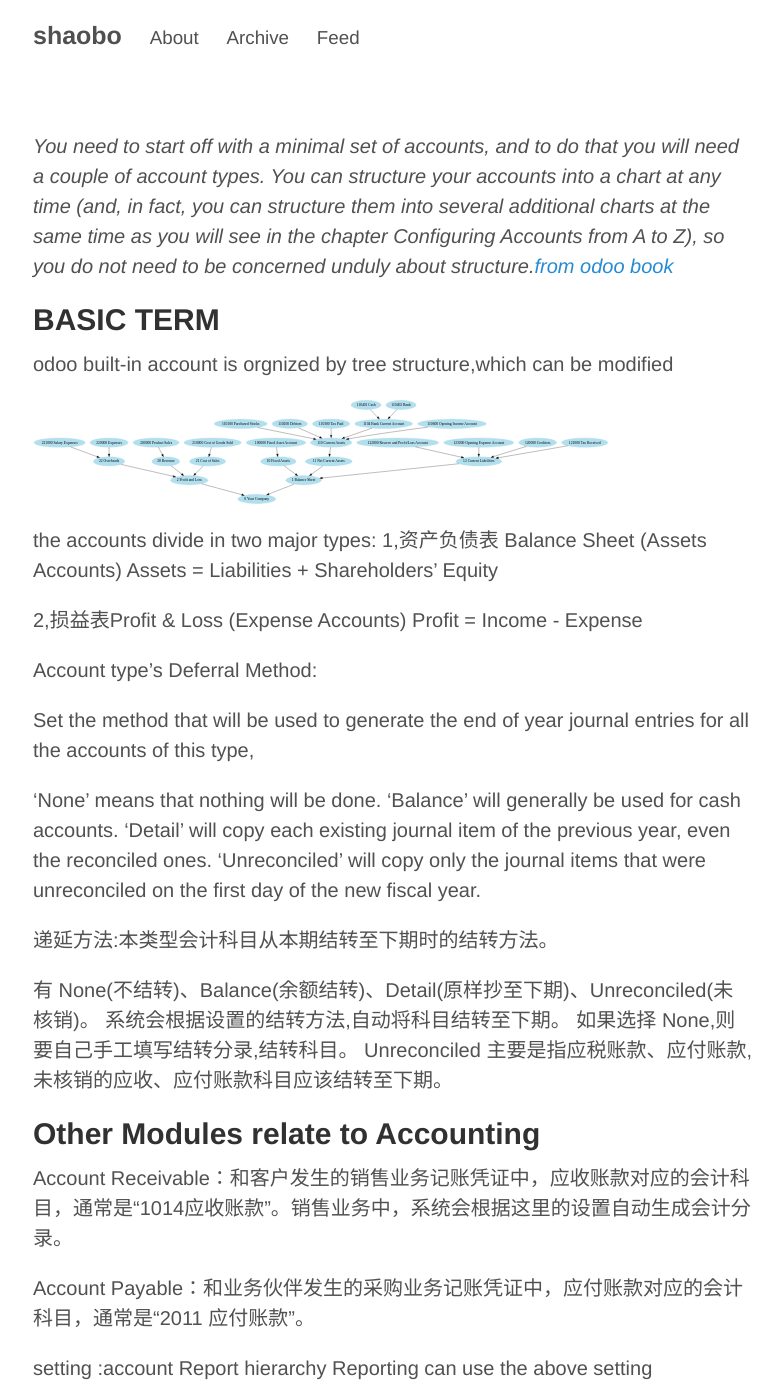
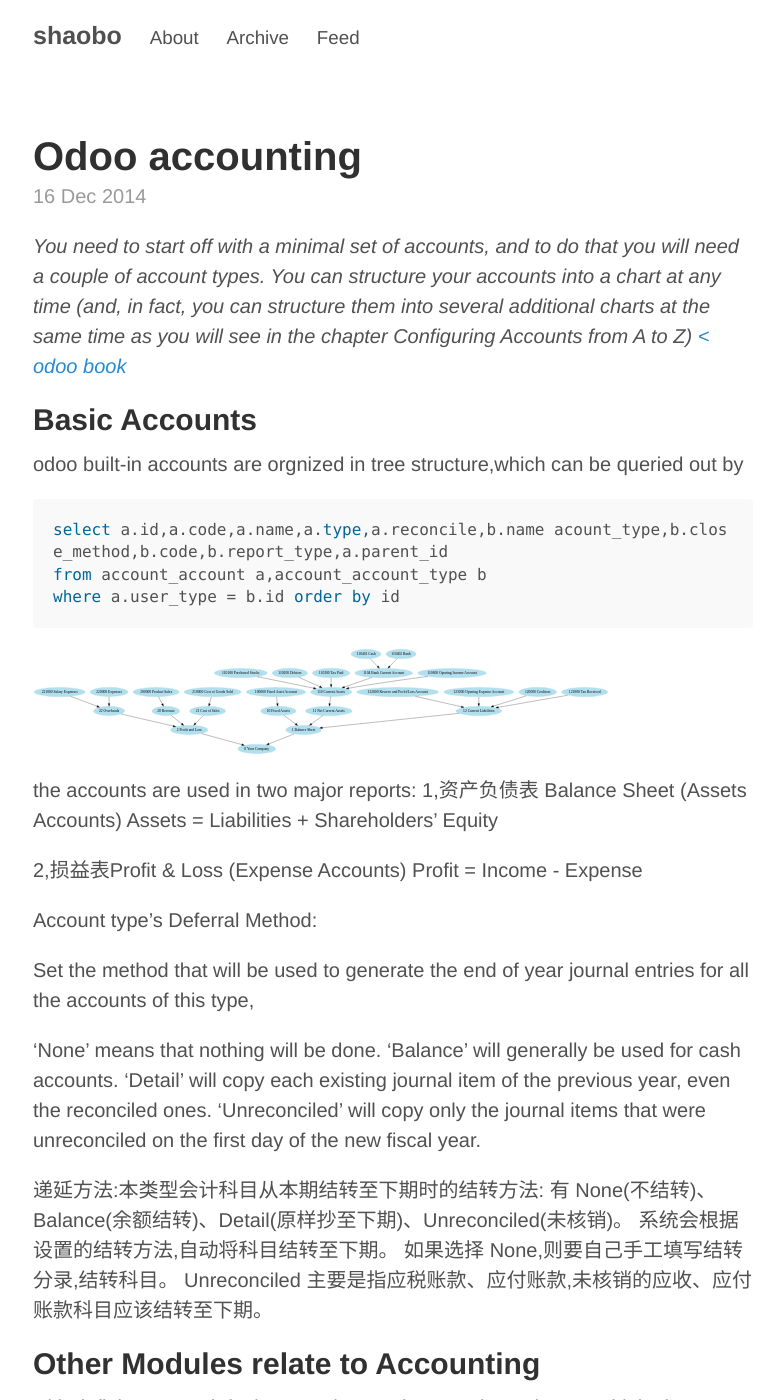
Before and after one commit to shaobo/blogs, a Jekyll site: the page built from _posts/2014-12-16-odoo-accouting.md, in a window 1280 px wide and 1400 px high. Shown: the whole window, without its empty margins (247-1030 px from the left). Built offline with Jekyll 4.4.1, drawn with Linux system fonts in a browser that asks for light colours; Markdown is read by kramdown in place of the engine named in the settings; comment, search, counter and statistics services are not loaded; some of the changed text lies outside the part shown.

Commit message:
new posts

````diff
--- a/_layouts/post.html
+++ b/_layouts/post.html
@@ -14,7 +14,7 @@ layout: default
     {% for post in site.related_posts limit:3 %}
       <li>
         <h3>
-          <a href="{{ post.url }}">
+          <a href="{{ site.baseurl }}/{{ post.url }}">
             {{ post.title }}
             <small>{{ post.date | date_to_string }}</small>
           </a>
--- a/_posts/2014-12-16-odoo-accouting.md
+++ b/_posts/2014-12-16-odoo-accouting.md
@@ -1,18 +1,25 @@
 ---
-layout: default
-title: odoo accounting
+layout: post
+title: Odoo accounting
 comments: true
 permalink: "odoo-accounting"
 ---
 
-*You need to start off with a minimal set of accounts, and to do that you will need a couple of account types. You can structure your accounts into a chart at any time (and, in fact, you can structure them into several additional charts at the same time as you will see in the chapter Configuring Accounts from A to Z), so you do not need to be concerned unduly about structure.[from odoo book](https://doc.odoo.com/book/)*
+*You need to start off with a minimal set of accounts, and to do that you will need a couple of account types. You can structure your accounts into a chart at any time (and, in fact, you can structure them into several additional charts at the same time as you will see in the chapter Configuring Accounts from A to Z) [< odoo book](https://doc.odoo.com/book/)*
 
-## BASIC TERM
-odoo built-in account is orgnized by tree structure,which can be modified
+## Basic Accounts
+odoo built-in accounts are orgnized in tree structure,which can be queried out by
+
+```sql
+select a.id,a.code,a.name,a.type,a.reconcile,b.name acount_type,b.close_method,b.code,b.report_type,a.parent_id
+from account_account a,account_account_type b
+where a.user_type = b.id order by id
+```
 
 ![accounts-tree]({{ site.baseurl }}/images/account_struc.svg)
 
-the accounts divide in two major types:
+
+the accounts are used in two major reports:
 1,资产负债表 Balance Sheet (Assets Accounts)
 Assets = Liabilities + Shareholders’ Equity
 
@@ -28,27 +35,21 @@ Set the method that will be used to generate the end of year journal entries for
 'Detail' will copy each existing journal item of the previous year, even the reconciled ones.
 'Unreconciled' will copy only the journal items that were unreconciled on the first day of the new fiscal year.
 
-递延方法:本类型会计科目从本期结转至下期时的结转方法。
-
+递延方法:本类型会计科目从本期结转至下期时的结转方法:
 有 None(不结转)、Balance(余额结转)、Detail(原样抄至下期)、Unreconciled(未核销)。
 系统会根据设置的结转方法,自动将科目结转至下期。
 如果选择 None,则要自己手工填写结转分录,结转科目。
 Unreconciled 主要是指应税账款、应付账款,未核销的应收、应付账款科目应该结转至下期。
 
 ## Other Modules relate to Accounting
-Account Receivable：和客户发生的销售业务记账凭证中，应收账款对应的会计科目，通常是“1014应收账款”。销售业务中，系统会根据这里的设置自动生成会计分录。
+with defining some default properties, so that you do not have to think about which account is used for which transaction every time you do something. The main new properties are the four that associate accounts payable and receivable to partners, and expenses and income to product categories.
 
-Account Payable：和业务伙伴发生的采购业务记账凭证中，应付账款对应的会计科目，通常是“2011 应付账款”。
-
-
-
-setting :account Report hierarchy
-Reporting can use the above setting
-
-
-Testing balance , and report customization
-chart of accounts usage/config
-customize from intall config /or manual config
+Account Receivable：和客户发生的销售业务记账凭证中，应收账款对应的会计科目
+Account Payable：和业务伙伴发生的采购业务记账凭证中，应付账款对应的会计科目
+Income Account: 产品收入科目，产品销售业务的会计分录的贷方，借方是应收账款
+Expense Account: 产品成本科目，产品采购业务的会计分录的借方,贷方是应付账款
+Stock Output Account: 产品出库科目，产品出库时会计分录的借方，贷方是库存管理中库位设置时指定的科目
+Stock Input Account: 产品入库科目，产品入库时会计分录的贷方，借方是库存管理中库位设置时指定的科目
 
 ## Other TERM
 - liquidity 流动比率（Current Ratio）=流动资产÷流动负债
--- a/index.html
+++ b/index.html
@@ -21,7 +21,7 @@ title: Home
 
 <div class="pagination">
   {% if paginator.next_page %}
-    <a class="pagination-item older" href="/page{{paginator.next_page}}/">Older</a>
+    <a class="pagination-item older" href="{{ base.url }}/page{{paginator.next_page}}/">Older</a>
   {% else %}
     <span class="pagination-item older">Older</span>
   {% endif %}
@@ -29,7 +29,7 @@ title: Home
     {% if paginator.page == 2 %}
       <a class="pagination-item newer" href="/">Newer</a>
     {% else %}
-      <a class="pagination-item newer" href="/page{{paginator.previous_page}}/">Newer</a>
+      <a class="pagination-item newer" href="{{ base.url }}/page{{paginator.previous_page}}/">Newer</a>
     {% endif %}
   {% else %}
     <span class="pagination-item newer">Newer</span>
````
Also changed, not shown: other parts of _posts/2014-12-16-odoo-accouting.md (+2 -1 lines), _posts/2014-11-15-odoo-command-basics.md (added, +31 -0 lines), _posts/2014-11-20-github-blogs.md (added, +33 -0 lines), _posts/2014-12-01-odoo-module-dependency.md (+2 -2 lines).
